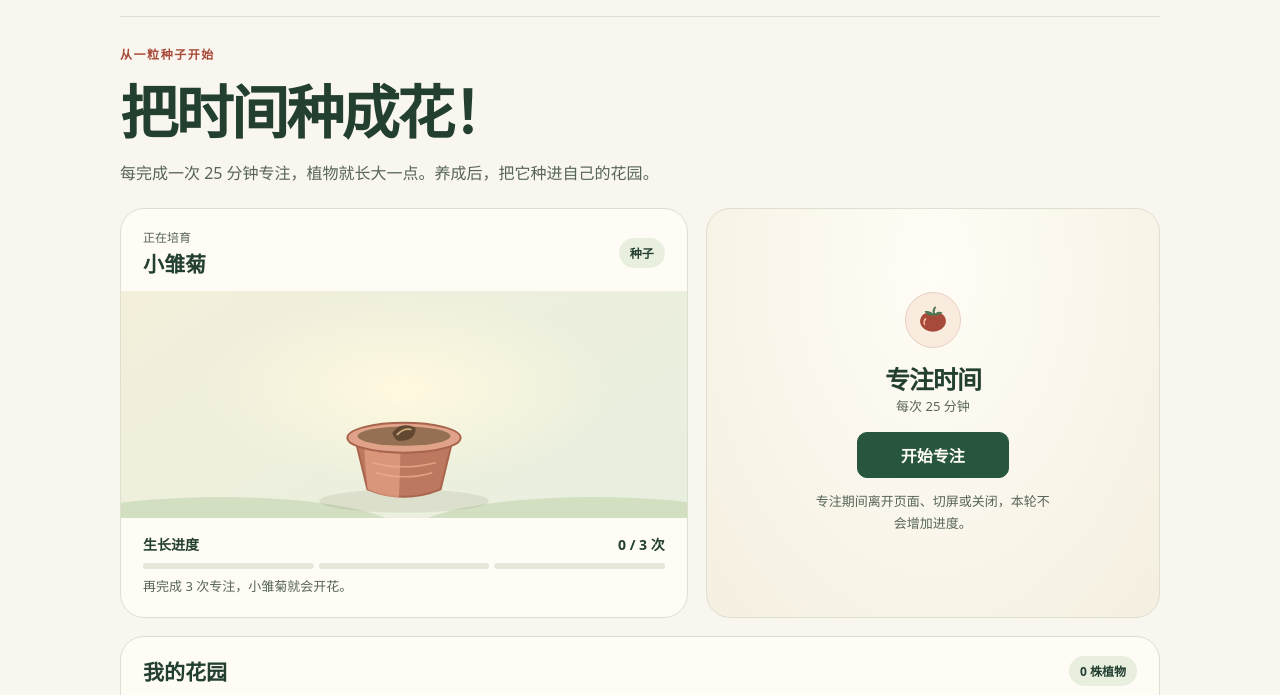
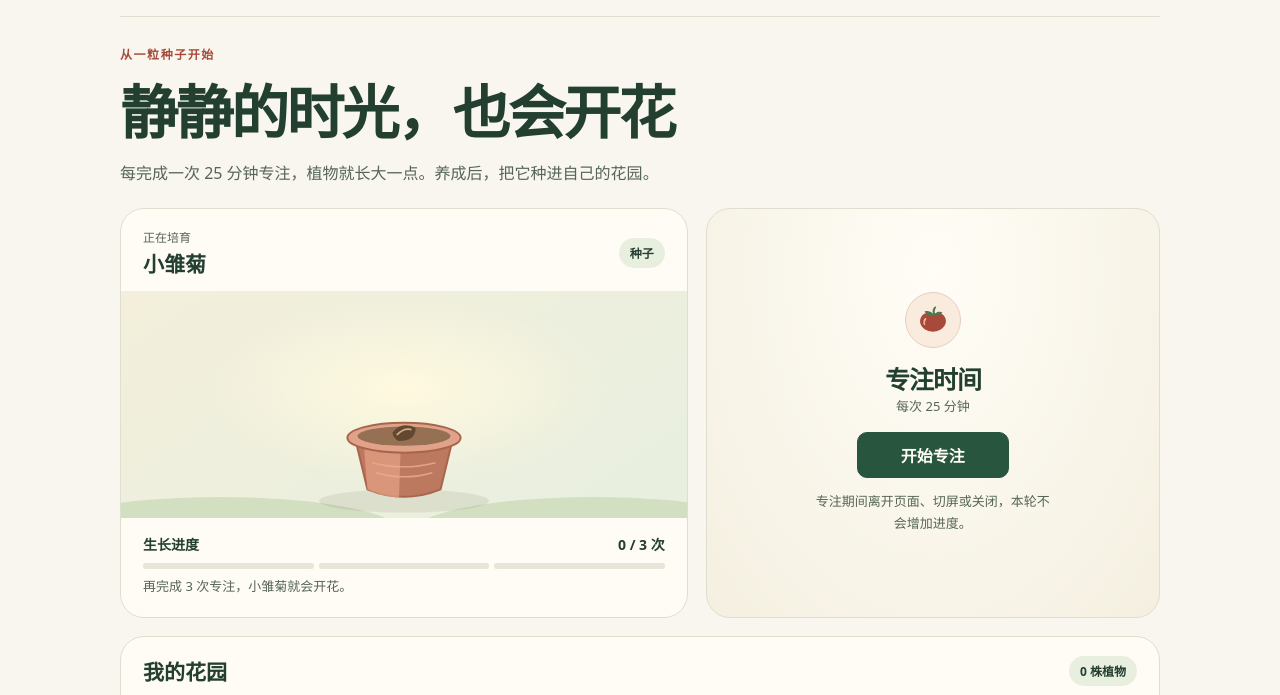
Before and after one commit to laigepotato/tomato-garden, a plain HTML site: page index.html in a window 1280 px wide. Shown: the part 57-752 px from the top of the page. Drawn offline with Linux system fonts and the light colour scheme.

Commit message:
Update Tomato Garden homepage headline

```diff
--- a/index.html
+++ b/index.html
@@ -96,7 +96,7 @@ body:has(.focus-overlay[open]){overflow:hidden}
 <main>
 <section class="intro">
 <div class="eyebrow">从一粒种子开始</div>
-<h1>把时间种成花！</h1>
+<h1>静静的时光，也会开花</h1>
 <p id="intro-text">每完成一次 25 分钟专注，植物就长大一点。养成后，把它种进自己的花园。</p>
 </section>
 <div class="grid">
```
